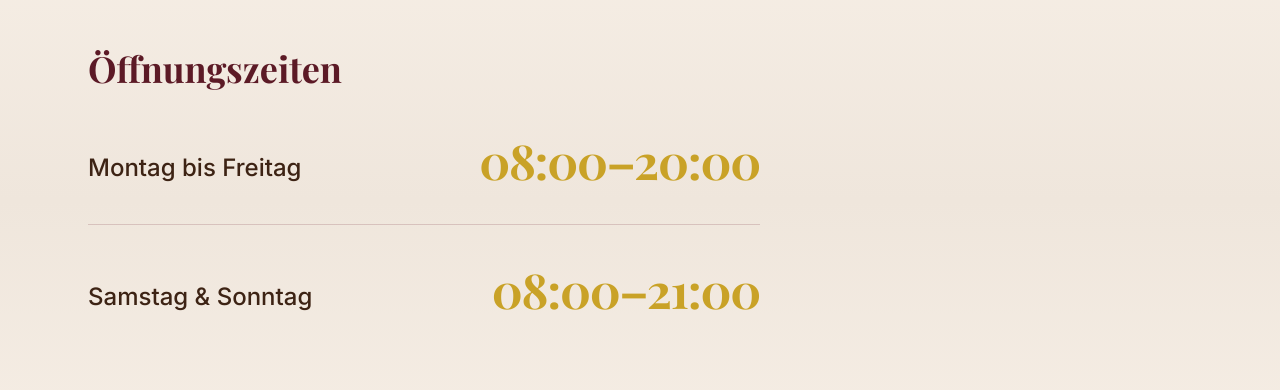
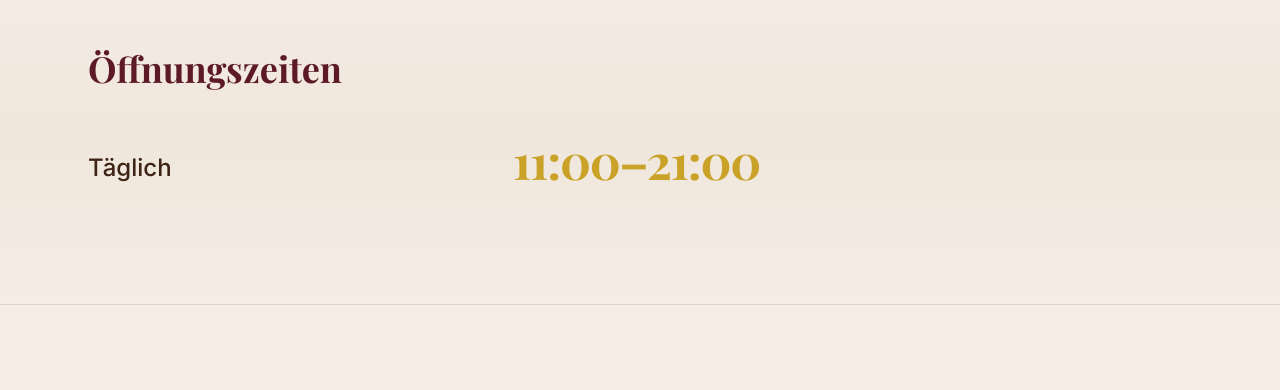
Before and after one commit to nilvaes/pide-salon, a React (Vite) app: page / in a window 1280 px wide. Shown: the part 2720-3110 px from the top of the page. Built offline with nearby package versions, Linux system fonts and the light colour scheme; a web font is replaced by a local one.

Commit message:
correct opening hours

```diff
--- a/src/content/content.ts
+++ b/src/content/content.ts
@@ -78,12 +78,8 @@ export const content = {
     heading: { de: 'Öffnungszeiten', tr: 'Çalışma saatleri' },
     rows: [
       {
-        label: { de: 'Montag bis Freitag', tr: 'Pazartesi–Cuma' },
-        time: '08:00–20:00',
-      },
-      {
-        label: { de: 'Samstag & Sonntag', tr: 'Cumartesi & Pazar' },
-        time: '08:00–21:00',
+        label: { de: 'Täglich', tr: 'Her gün' },
+        time: '11:00–21:00',
       },
     ],
   },
```
